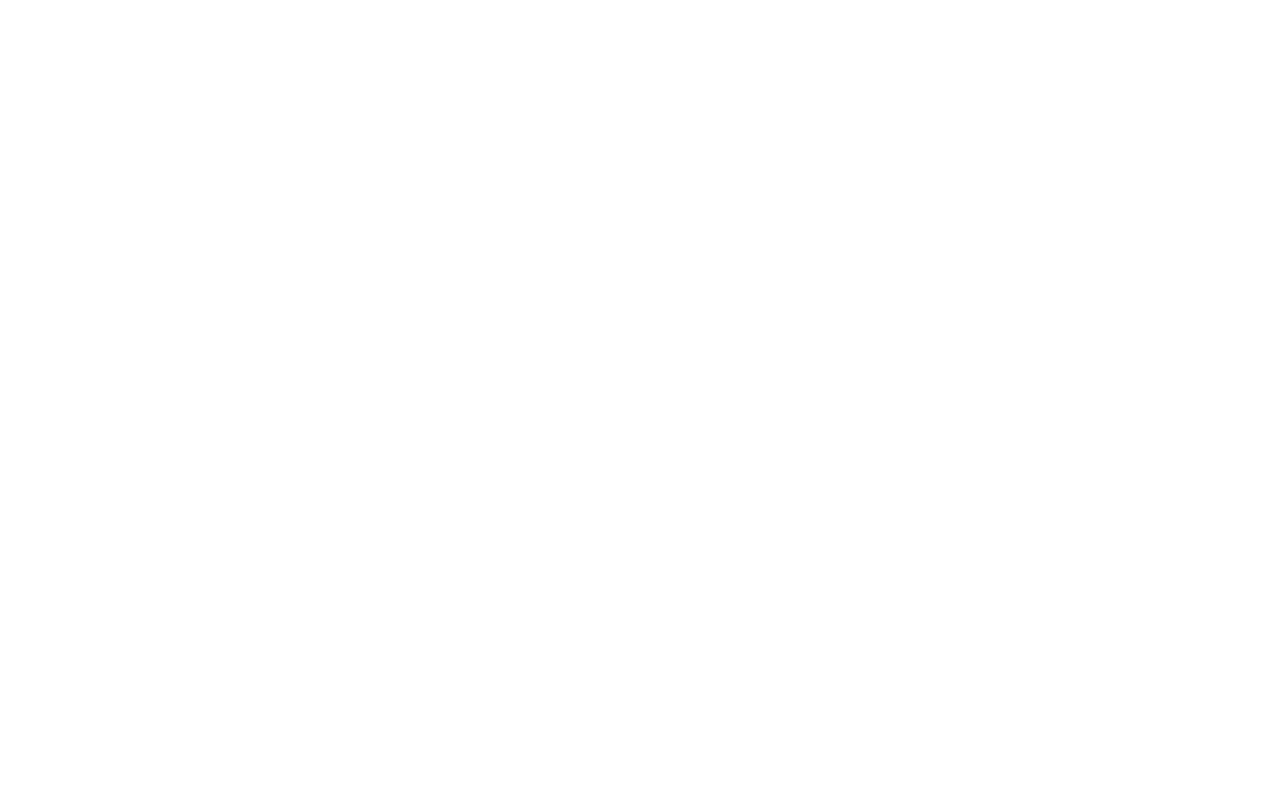
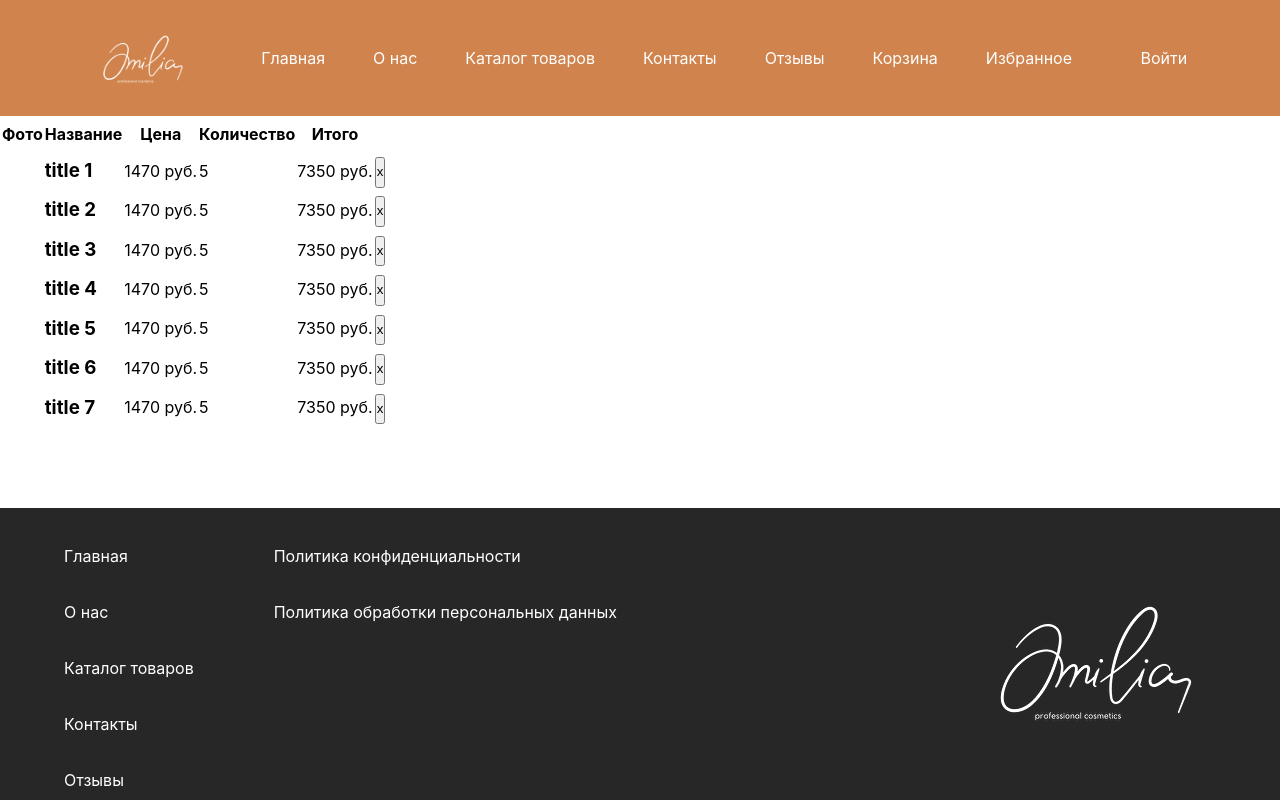
Before and after one commit to Annddreyy/magazine, a React (Create React App) app: page /bin in a window 1280 px wide. Before the commit this address had no page. Shown: the top 800 px of the page. Built offline with nearby package versions, Linux system fonts and the light colour scheme.

Commit message:
feat: add bin page

```diff
--- a/src/App.jsx
+++ b/src/App.jsx
@@ -5,6 +5,7 @@
 import Contacts from './pages/Contacts';
 import About from './pages/About';
 import Reviews from './pages/Reviews';
+import Bin from './pages/Bin';
 
 function App() {
     return (
@@ -14,6 +15,7 @@
             <Route path='/contacts' element={ <Contacts /> } />
             <Route path='/about' element={ <About /> } />
             <Route path='/reviews' element={ <Reviews /> } />
+            <Route path='/bin' element={ <Bin /> } />
         </Routes>
     )
 }
--- /dev/null
+++ b/src/components/BinProducts/BinProduct/BinProduct.jsx
@@ -0,0 +1,27 @@
+const BinProduct = ({ img, title, price, count}) => {
+    const totalPrice = price * count;
+    return (
+        <tr>
+            <td>
+                <img src={ img } alt="" />
+            </td>
+            <td>
+                <h3>{ title }</h3>
+            </td>
+            <td>
+                <span>{ price } руб.</span>
+            </td>
+            <td>
+                <span>{ count }</span>
+            </td>
+            <td>
+                <span>{ totalPrice } руб.</span>
+            </td>
+            <td>
+                <button>x</button>
+            </td>
+        </tr>
+    )
+};
+
+export default BinProduct;
--- /dev/null
+++ b/src/components/BinProducts/BinProducts.jsx
@@ -0,0 +1,22 @@
+import BinProduct from './BinProduct/BinProduct';
+
+const BinProducts = ({ products }) => {
+    const productsElem = products.map(product => <BinProduct { ...product } key={ product.id }/>);
+    return (
+        <table>
+            <thead>
+                <th>Фото</th>
+                <th>Название</th>
+                <th>Цена</th>
+                <th>Количество</th>
+                <th>Итого</th>
+                <th></th>
+            </thead>
+            <tbody>
+                { productsElem }
+            </tbody>
+        </table>
+    )
+};
+
+export default BinProducts;
--- /dev/null
+++ b/src/components/BinProducts/BinProductsContainer.jsx
@@ -0,0 +1,16 @@
+import { connect } from "react-redux";
+import BinProducts from "./BinProducts";
+
+const BinProductContainer = (props) => {
+    return (
+        <BinProducts {...props} />
+    )
+};
+
+const mapStateToProps = (state) => {
+    return {
+        products: state.bin.products
+    }
+};
+
+export default connect(mapStateToProps)(BinProductContainer);
--- /dev/null
+++ b/src/pages/Bin.jsx
@@ -0,0 +1,15 @@
+import HeaderContainer from './../components/Header/HeaderContainer';
+import FooterContainer from './../components/Footer/FooterContainer';
+import BinProductsContainer from '../components/BinProducts/BinProductsContainer';
+
+const Bin = () => {
+    return (
+        <div>
+            <HeaderContainer />
+            <BinProductsContainer />
+            <FooterContainer />
+        </div>
+    )
+};
+
+export default Bin;
--- /dev/null
+++ b/src/redux/binReducer.js
@@ -0,0 +1,20 @@
+const initialState = {
+    products: [
+        { id: 1, title: 'title 1', price: 1470, count: 5 },
+        { id: 2, title: 'title 2', price: 1470, count: 5 },
+        { id: 3, title: 'title 3', price: 1470, count: 5 },
+        { id: 4, title: 'title 4', price: 1470, count: 5 },
+        { id: 5, title: 'title 5', price: 1470, count: 5 },
+        { id: 6, title: 'title 6', price: 1470, count: 5 },
+        { id: 7, title: 'title 7', price: 1470, count: 5 }
+    ]
+};
+
+const binReducer = (state = initialState, action) => {
+    switch(action.type) {
+    default:
+        return state;
+    }
+};
+
+export default binReducer;
--- a/src/redux/store.js
+++ b/src/redux/store.js
@@ -3,12 +3,14 @@
 import productsReducer from './productsReducer';
 import footerReducer from './footerReducer';
 import reviewsReducer from './reviewsReducer';
+import binReducer from './binReducer';
 
 const rootReducer = combineReducers({
     header: headerReducer,
     footer: footerReducer,
     products: productsReducer,
-    reviews: reviewsReducer
+    reviews: reviewsReducer,
+    bin: binReducer
 });
 
 const store = createStore(rootReducer);
```
Also changed, not shown: src/components/BinProducts/BinProduct/BinProduct.module.css (added), src/components/BinProducts/BinProducts.module.css (added).
